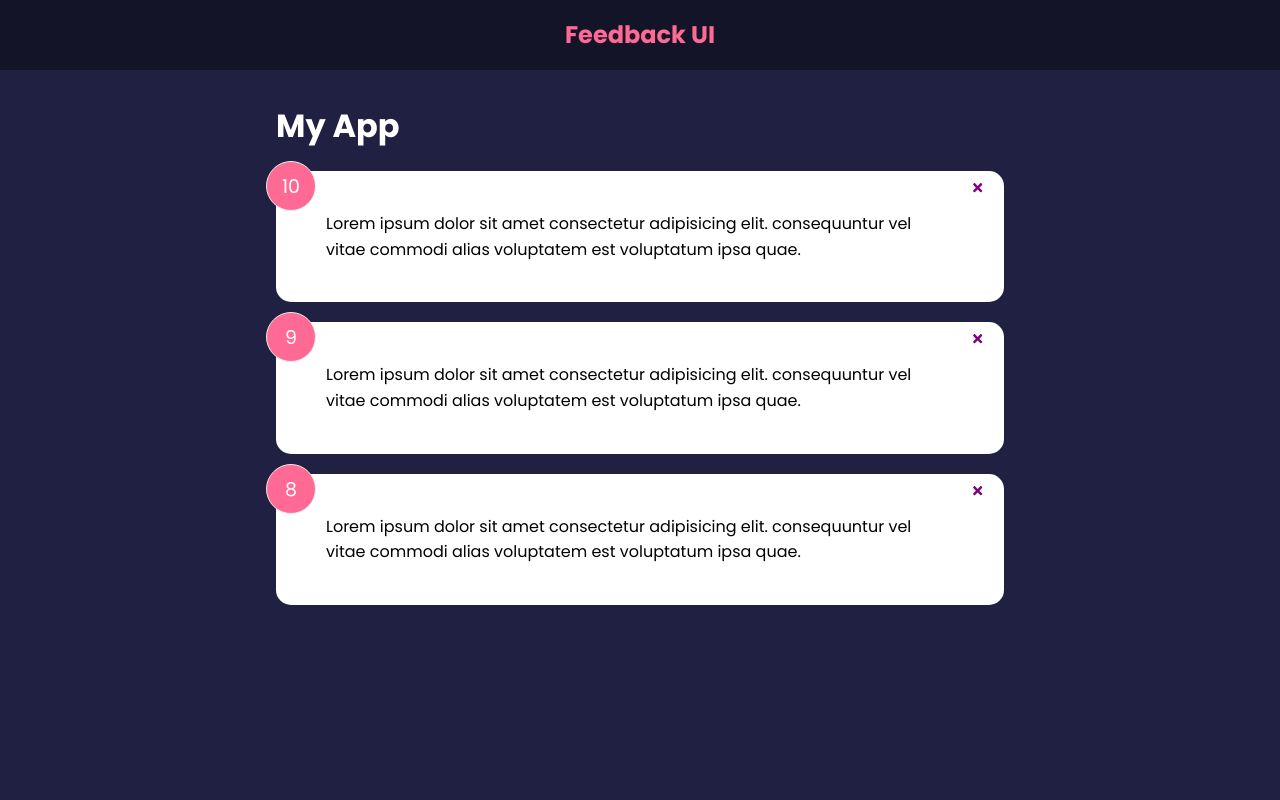
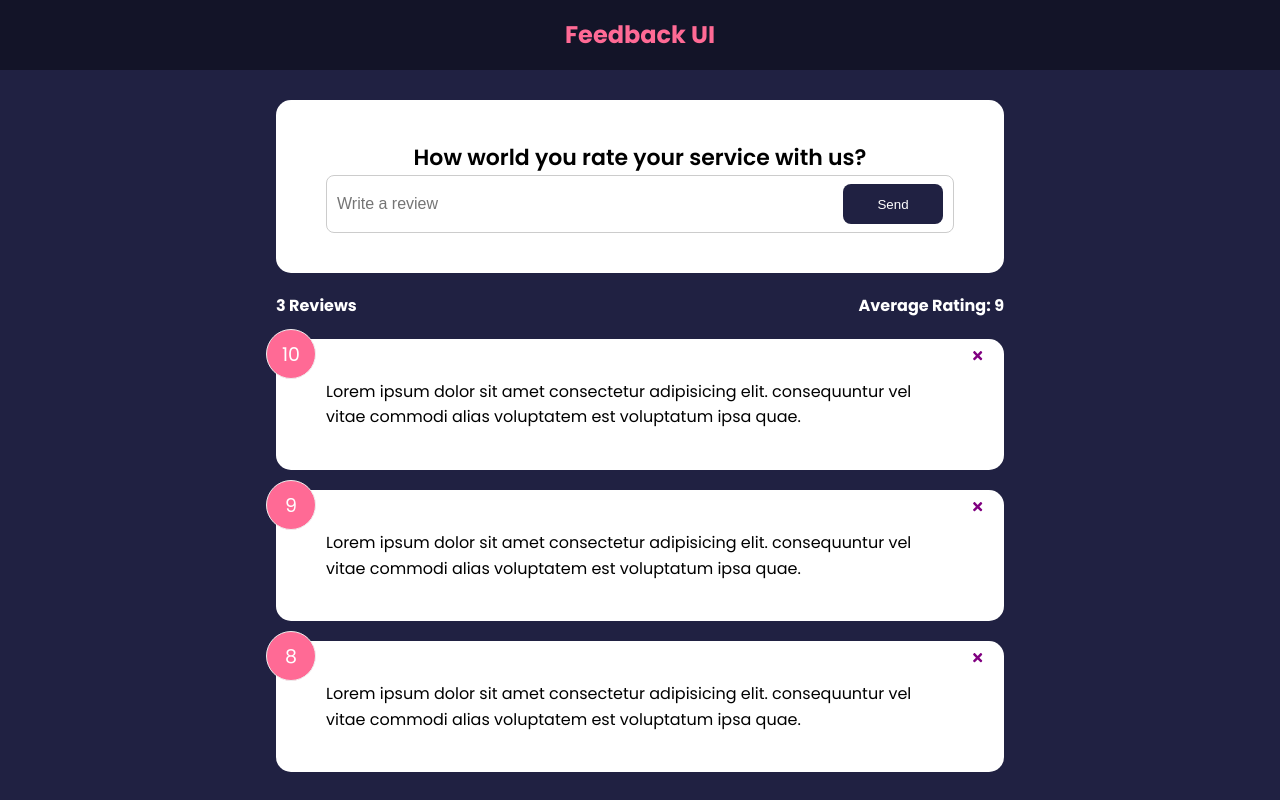
Before and after one commit to Clucas0311/feeback-project, a React (Create React App) app: page / in a window 1280 px wide. Built offline with nearby package versions, Linux system fonts and the light colour scheme.

Commit message:
Button Component

```diff
--- a/src/App.js
+++ b/src/App.js
@@ -4,6 +4,8 @@ import "./App.css";
 import FeedbackData from "./data/FeedbackData";
 import Header from "./components/Header";
 import FeedbackList from "./components/FeedbackList";
+import FeedbackStats from "./components/FeedbackStats";
+import FeedbackForm from "./components/FeedbackForm";
 
 const App = () => {
   const [feedback, setFeedback] = useState(FeedbackData);
@@ -18,7 +20,8 @@ const App = () => {
     <>
       <Header />
       <div className="container">
-        <h1>My App</h1>
+        <FeedbackForm />
+        <FeedbackStats feedback={feedback} />
         <FeedbackList feedback={feedback} onDelete={deleteFeedback} />
       </div>
     </>
--- /dev/null
+++ b/src/UI/Button.js
@@ -0,0 +1,24 @@
+import React from "react";
+import PropTypes from "prop-types";
+
+const Button = ({ children, version, type, isDisabled }) => {
+  return (
+    <button type={type} disabled={isDisabled} className={`btn btn-${version}`}>
+      {children}
+    </button>
+  );
+};
+
+Button.defaultProps = {
+  version: "primary",
+  type: "button",
+  isDisabled: false,
+};
+
+Button.propTypes = {
+  children: PropTypes.node.isRequired,
+  version: PropTypes.string,
+  type: PropTypes.string,
+  isDisabled: PropTypes.bool,
+};
+export default Button;
--- /dev/null
+++ b/src/components/FeedbackForm.js
@@ -0,0 +1,32 @@
+import React, { useState } from "react";
+
+import Card from "../UI/Card";
+import Button from "../UI/Button";
+
+const FeedbackForm = () => {
+  const [text, setText] = useState("");
+
+  const handleTextChange = (event) => {
+    setText(event.target.value);
+  };
+
+  return (
+    <Card>
+      <form action="">
+        <h2>How world you rate your service with us?</h2>
+        {/* @todo -rating select component */}
+        <div className="input-group">
+          <input
+            type="text"
+            placeholder="Write a review"
+            onChange={handleTextChange}
+            value={text}
+          />
+          <Button type="submit">Send</Button>
+        </div>
+      </form>
+    </Card>
+  );
+};
+
+export default FeedbackForm;
--- /dev/null
+++ b/src/components/FeedbackStats.js
@@ -0,0 +1,23 @@
+import React from "react";
+import PropTypes from "prop-types";
+
+const FeedbackStats = ({ feedback }) => {
+  let average =
+    feedback.reduce((prev, curr) => {
+      return prev + curr.rating;
+    }, 0) / feedback.length;
+
+  average.toFixed(1).replace(/[.,]0$/, "");
+  return (
+    <div className="feedback-stats">
+      <h4>{feedback.length} Reviews</h4>
+      <h4>Average Rating: {isNaN(average) ? 0 : average}</h4>
+    </div>
+  );
+};
+
+FeedbackStats.propTypes = {
+  feedback: PropTypes.array.isRequired,
+};
+
+export default FeedbackStats;
```
